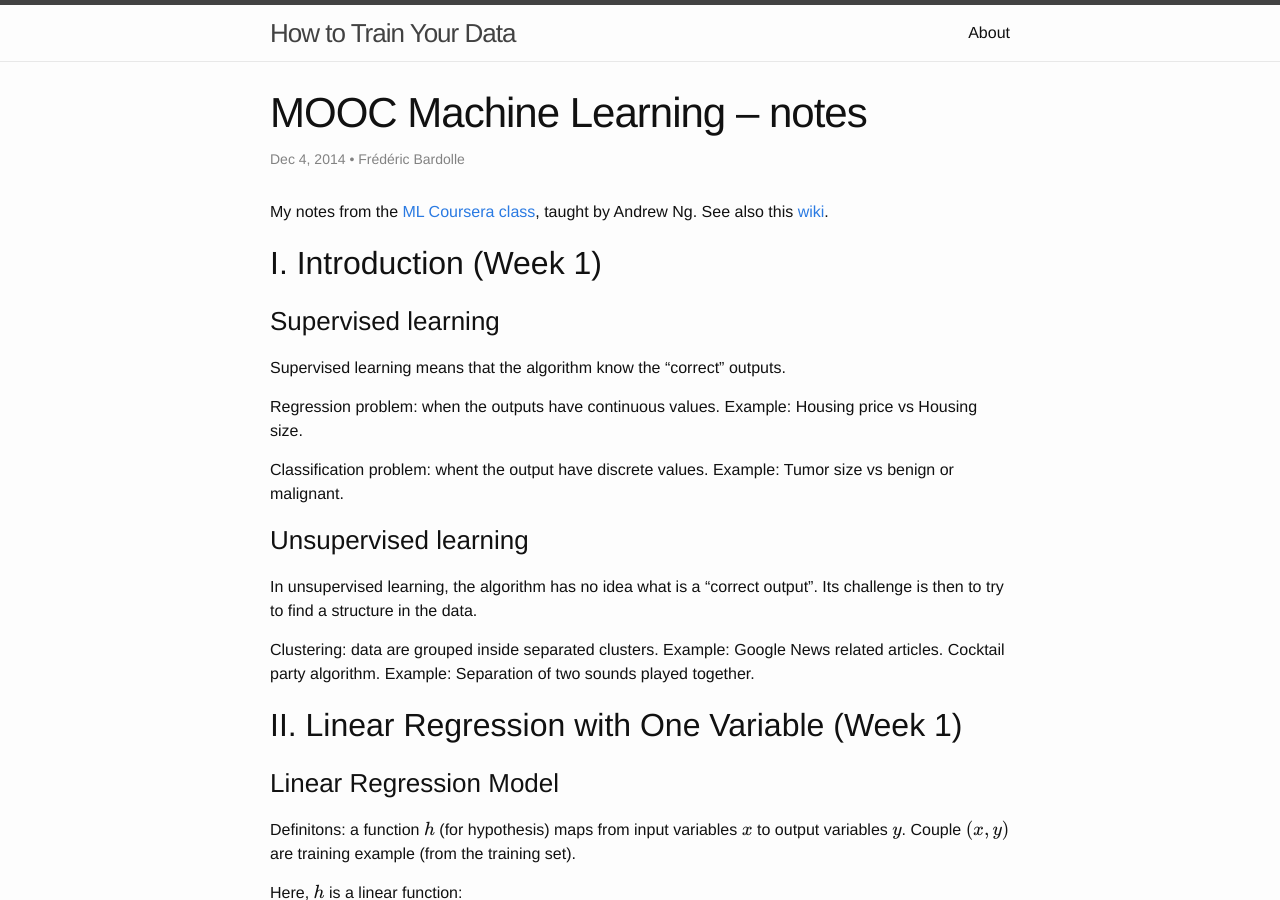
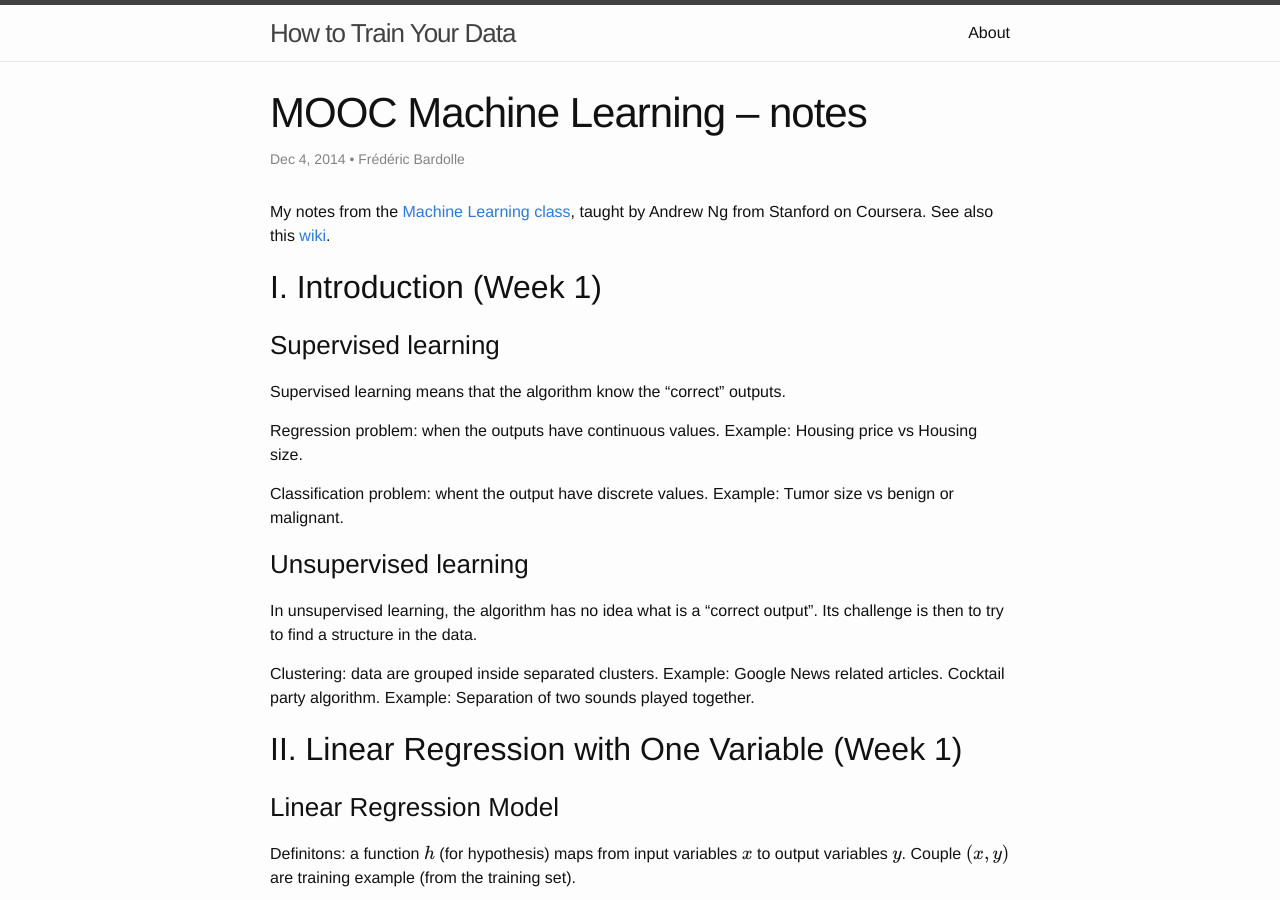
Before and after one commit to seiteta/seiteta.github.io_old, a Jekyll site: the page built from _posts/2014-12-04-machine-learning-notes.md, in a window 1280 px wide and 900 px high. Built offline with Jekyll 4.4.1, drawn with Linux system fonts in a browser that asks for light colours; formulas are drawn with MathJax 3.

Commit message:
Update 2014-12-04-machine-learning-notes.md

```diff
--- a/_posts/2014-12-04-machine-learning-notes.md
+++ b/_posts/2014-12-04-machine-learning-notes.md
@@ -5,7 +5,7 @@ title: MOOC Machine Learning – notes
 author: Frédéric Bardolle
 ---
 
-My notes from the [ML Coursera class](https://www.coursera.org/course/ml), taught by Andrew Ng. See also this [wiki](https://share.coursera.org/wiki/index.php/ML:Main).
+My notes from the [Machine Learning class](https://www.coursera.org/course/ml), taught by Andrew Ng from Stanford on Coursera. See also this [wiki](https://share.coursera.org/wiki/index.php/ML:Main).
 
 ## I. Introduction (Week 1)
 
```
